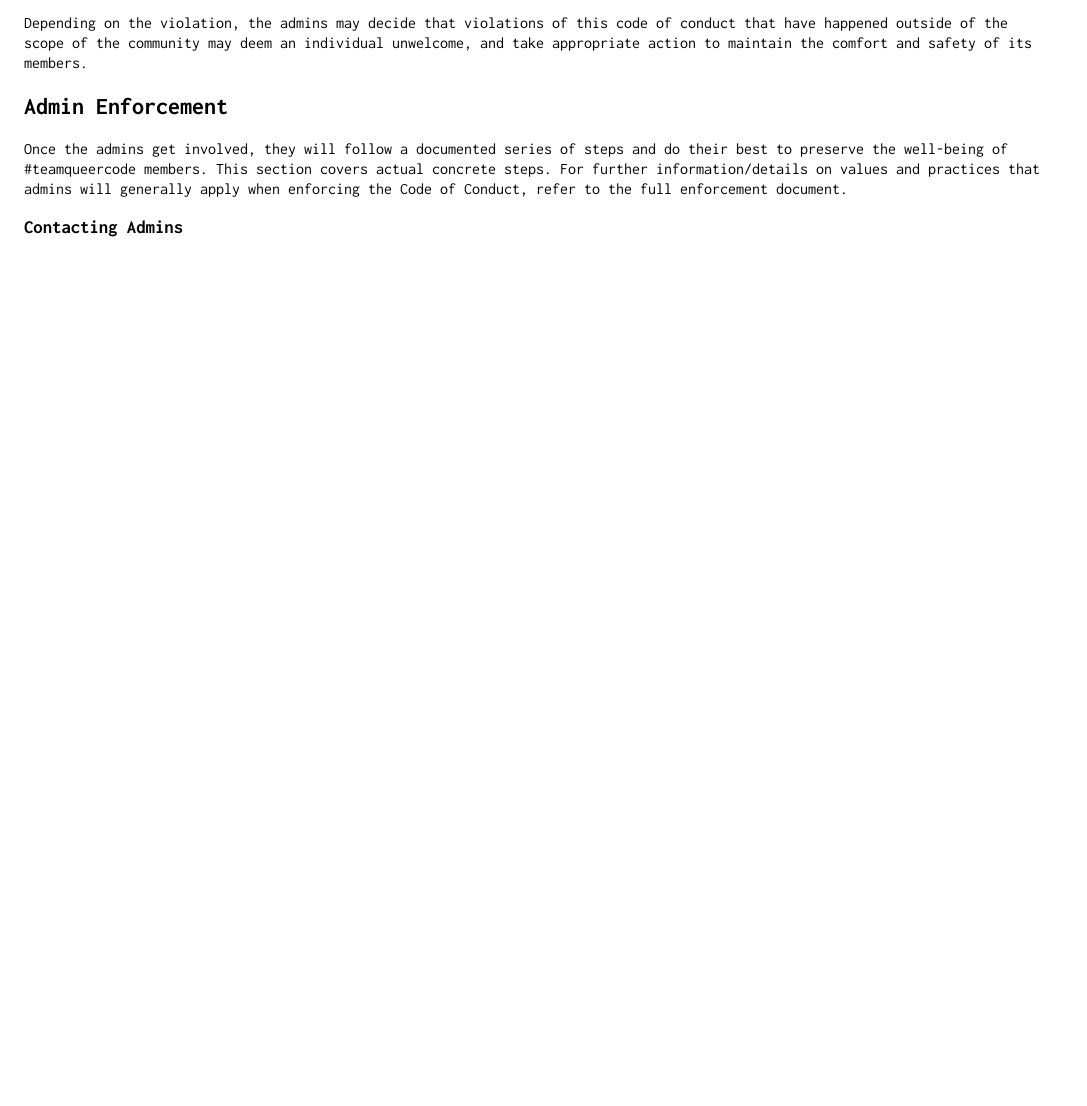
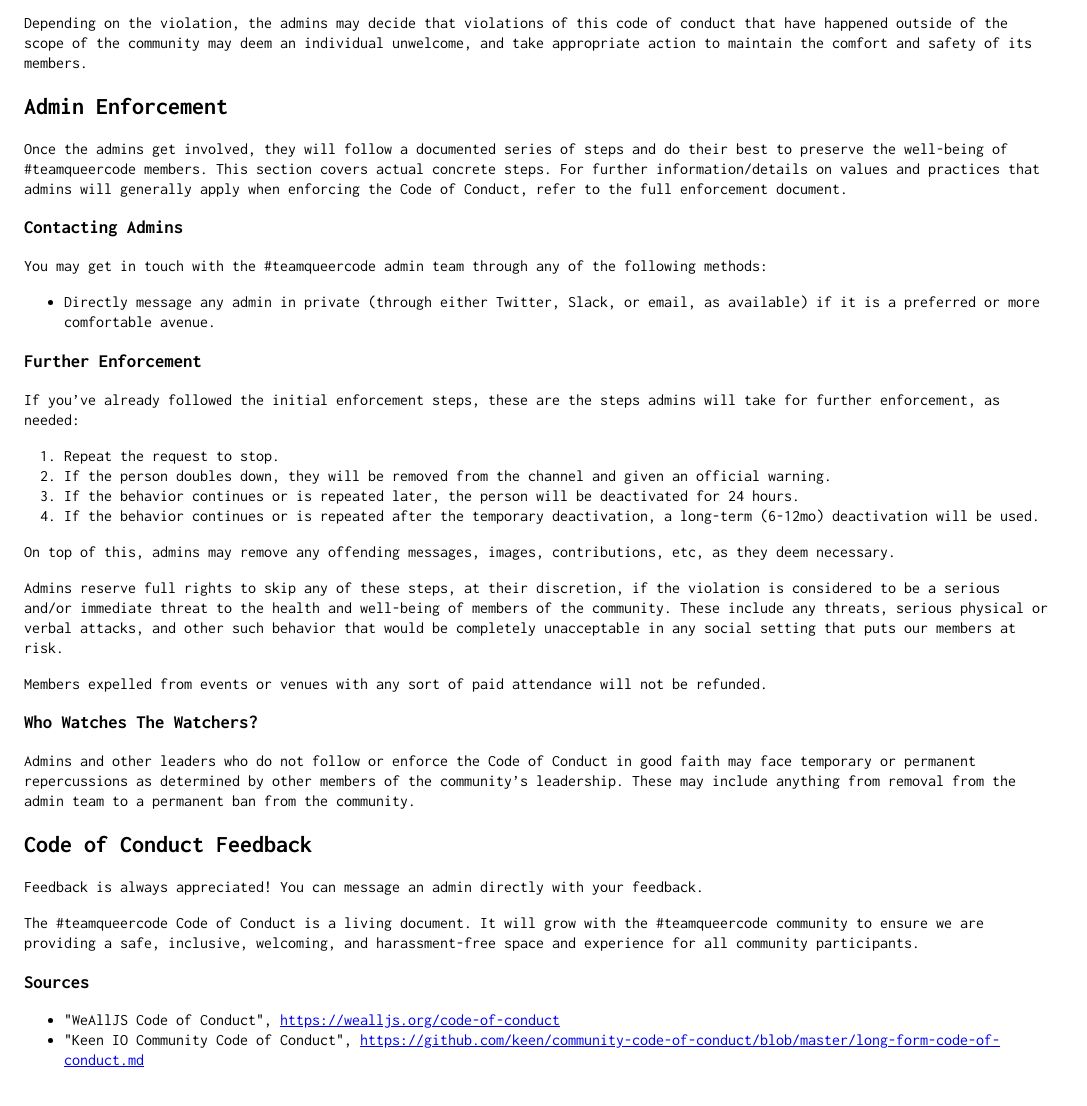
Before and after one commit to njosefbeck/teamqueercode, a plain HTML site: page conduct.html in a window 1280 px wide. Shown: the part 1441-2547 px from the top of the page, without its empty margins (0-1087 px from the left). Before the commit the page ends 1721 px from the top, so only its background shows below. Drawn offline with Linux system fonts and the light colour scheme.

Commit message:
Update code of conduct

```diff
--- a/conduct.html
+++ b/conduct.html
@@ -125,6 +125,46 @@
 
     <h3>Contacting Admins</h3>
 
+    <p>You may get in touch with the #teamqueercode admin team through any of the following methods:</p>
+
+    <ul>
+      <li>Directly message any admin in private (through either Twitter, Slack, or email, as available) if it is a preferred or more comfortable avenue.</li>
+    </ul>
+
+    <h3>Further Enforcement</h3>
+
+    <p>If you’ve already followed the initial enforcement steps, these are the steps admins will take for further enforcement, as needed:</p>
+
+    <ol>
+      <li>Repeat the request to stop.</li>
+      <li>If the person doubles down, they will be removed from the channel and given an official warning.</li>
+      <li>If the behavior continues or is repeated later, the person will be deactivated for 24 hours.</li>
+      <li>If the behavior continues or is repeated after the temporary deactivation, a long-term (6-12mo) deactivation will be used.</li>
+    </ol>
+
+    <p>On top of this, admins may remove any offending messages, images, contributions, etc, as they deem necessary.</p>
+
+    <p>Admins reserve full rights to skip any of these steps, at their discretion, if the violation is considered to be a serious and/or immediate threat to the health and well-being of members of the community. These include any threats, serious physical or verbal attacks, and other such behavior that would be completely unacceptable in any social setting that puts our members at risk.</p>
+
+    <p>Members expelled from events or venues with any sort of paid attendance will not be refunded.</p>
+
+    <h3>Who Watches The Watchers?</h3>
+
+    <p>Admins and other leaders who do not follow or enforce the Code of Conduct in good faith may face temporary or permanent repercussions as determined by other members of the community’s leadership. These may include anything from removal from the admin team to a permanent ban from the community.</p>
+
+    <h2>Code of Conduct Feedback</h2>
+
+    <p>Feedback is always appreciated! You can message an admin directly with your feedback.</p>
+
+    <p>The #teamqueercode Code of Conduct is a living document. It will grow with the #teamqueercode community to ensure we are providing a safe, inclusive, welcoming, and harassment-free space and experience for all community participants.</p>
+
+    <h3>Sources</h3>
+
+    <ul>
+      <li>"WeAllJS Code of Conduct", <a href="https://wealljs.org/code-of-conduct" target="_blank">https://wealljs.org/code-of-conduct</a></li>
+      <li>"Keen IO Community Code of Conduct", <a href="https://github.com/keen/community-code-of-conduct/blob/master/long-form-code-of-conduct.md" target="_blank">https://github.com/keen/community-code-of-conduct/blob/master/long-form-code-of-conduct.md</a></li>
+    </ul>
+
   </div>
   </body>
 </html>
```
